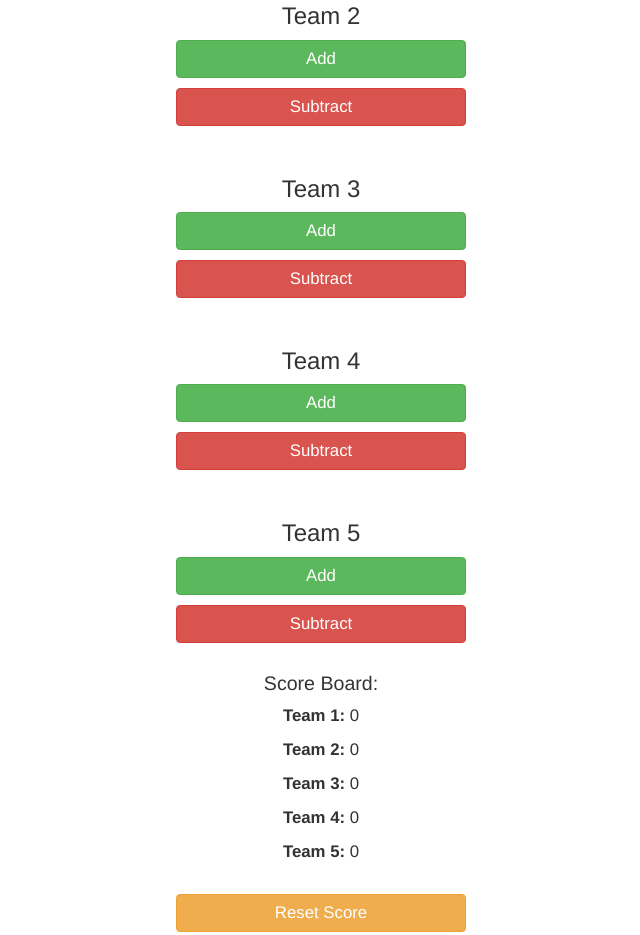
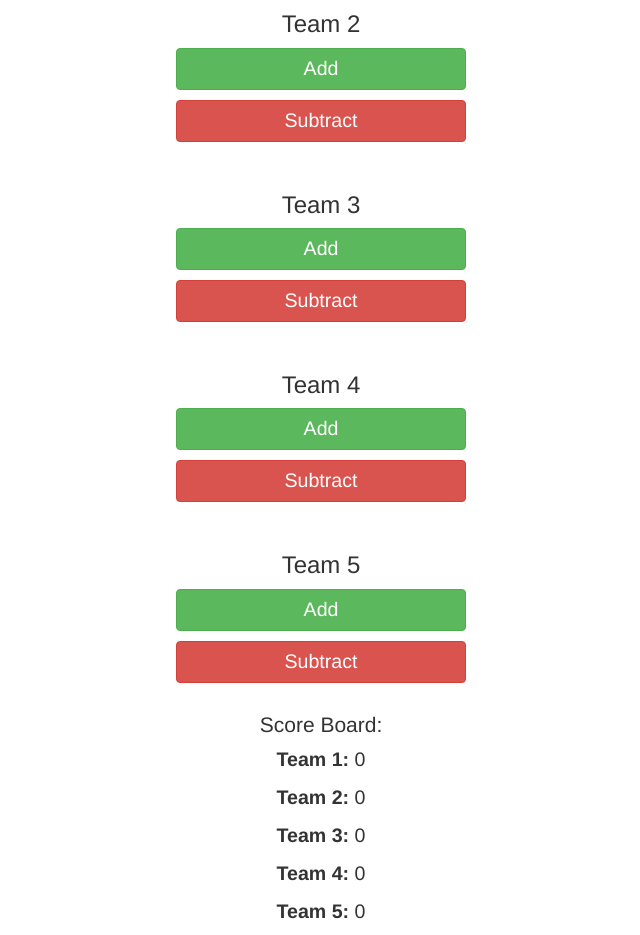
Before and after one commit to haydendlane/AlabamaCanasca, a plain HTML site: page index.html in a window 1280 px wide. Shown: the part 242-1177 px from the top of the page, without its empty margins (319-959 px from the left). Drawn offline with nearby package versions, Linux system fonts and the light colour scheme.

Commit message:
Styling updates

```diff
--- a/index.html
+++ b/index.html
@@ -11,10 +11,11 @@
     <script src="https://maxcdn.bootstrapcdn.com/bootstrap/3.3.7/js/bootstrap.min.js"></script>
     <style>
         body {text-align: center; max-width: 320px;}
-        button {width: 100%; font-size: 1.2em !important; margin-bottom: 10px !important;}
-        label {display: block;}
-        #score-board-header {font-size: 1.4em;}
-        #score-board {font-size: 1.2em;}
+        button {width: 100%; font-size: 1.4em !important; margin-bottom: 10px !important;}
+        label {display: block; font-size: 1.1em;}
+        input {width: 100%; font-size: 1.2em;}
+        #score-board-header {font-size: 1.5em;}
+        #score-board {font-size: 1.4em;}
         #reset-score {margin-bottom: 100px !important;}
     </style>
 </head>
```
